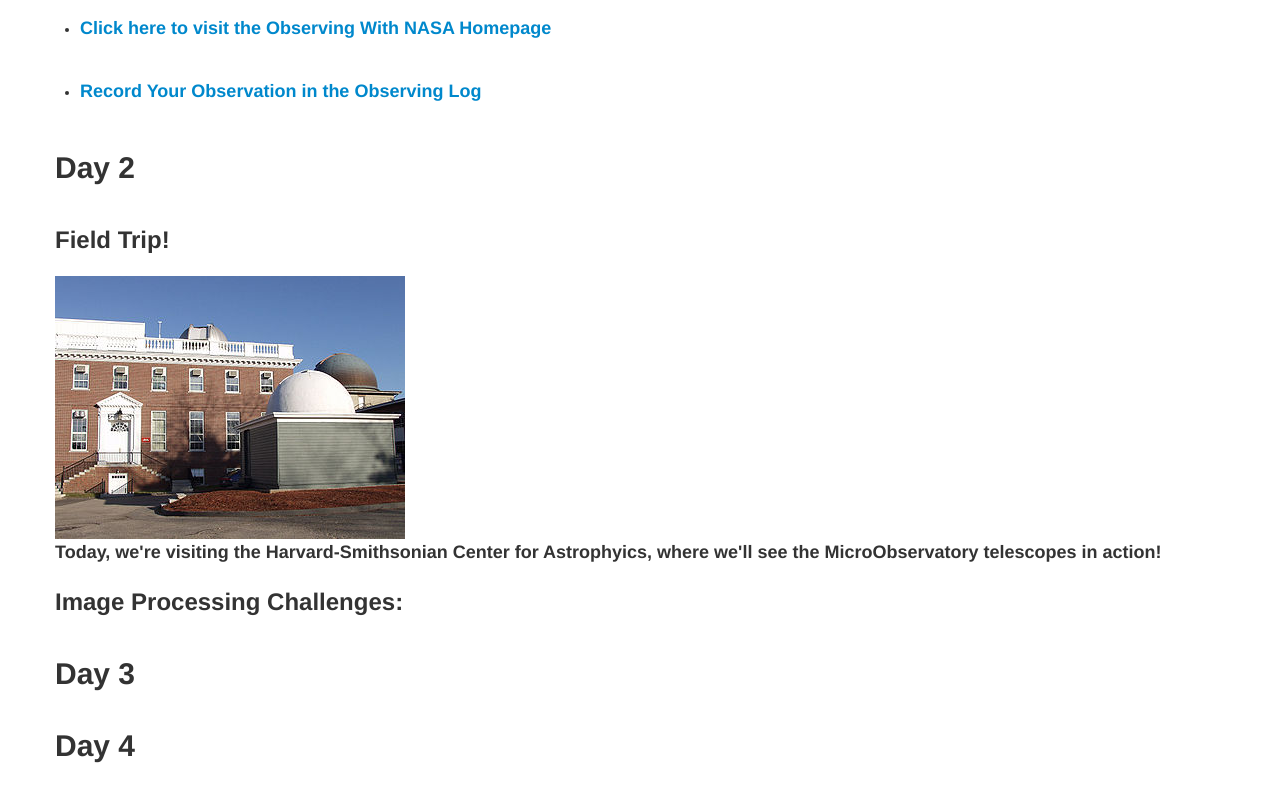
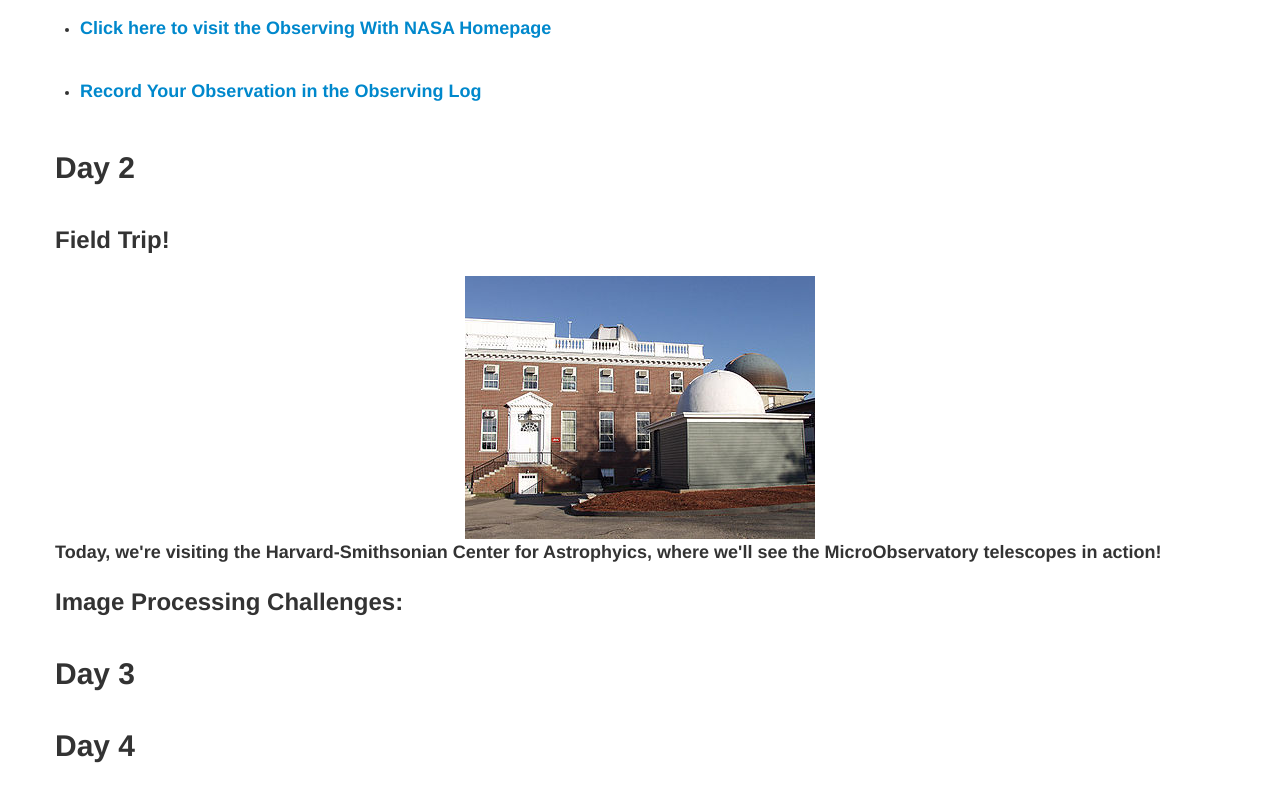
Before and after one commit to erinspace/yccc, a plain HTML site: page schedule.html in a window 1280 px wide. Shown: the part 637-1437 px from the top of the page. Drawn offline with Linux system fonts and the light colour scheme.

Commit message:
centered the images and gave them padding?

```diff
--- a/schedule.html
+++ b/schedule.html
@@ -90,7 +90,8 @@
   <section id="day2">
     <div class="container">
       <h1>Day 2</h1><br><br>
-      <h2>Field Trip!</h2><br><img src="images/cfa.jpg" alt="CfA">
+      <h2>Field Trip!</h2><br>
+      <center><img src="images/cfa.jpg" alt="CfA"></center>
       <h3>Today, we're visiting the Harvard-Smithsonian Center for Astrophyics, where we'll see the MicroObservatory telescopes in action!</h3><br>
       <h2>Image Processing Challenges:</h2><br><br>
 
```
Also changed, not shown: challenges.html (+1 -1 lines).
